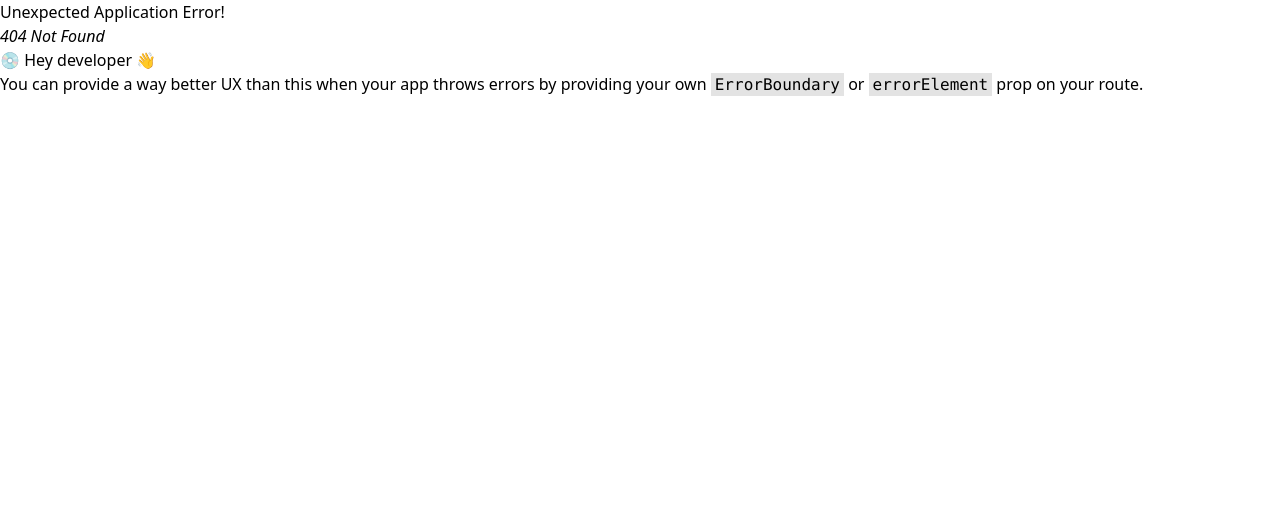
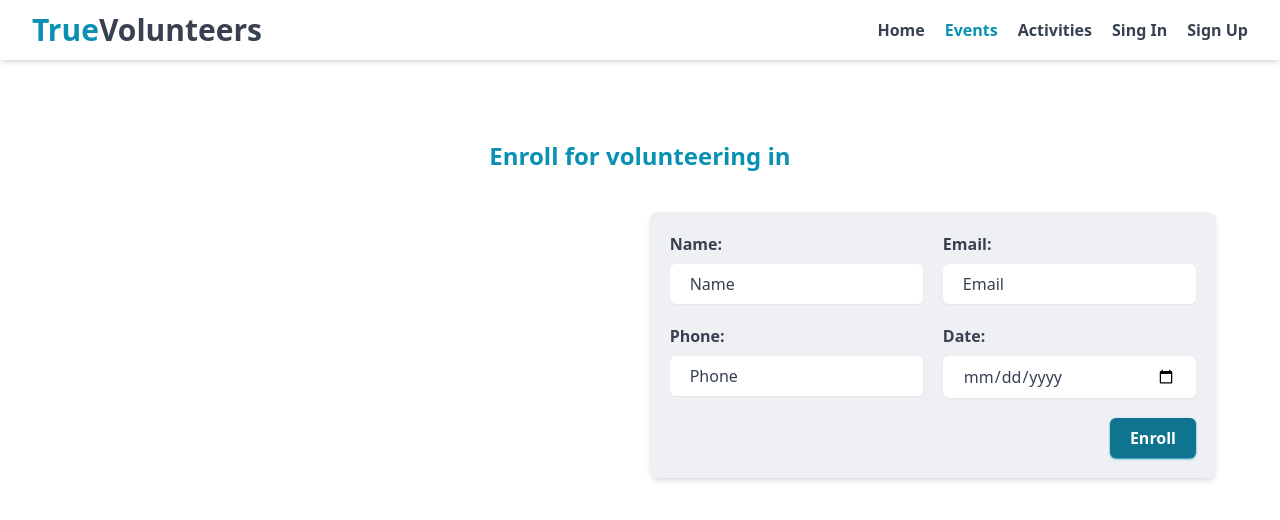
Before and after one commit to 10Sadique/true-volunteer-client, a React (Create React App) app: page /events/1 in a window 1280 px wide. Before the commit this address had no page. Shown: the top 520 px of the page. Built offline with nearby package versions, Linux system fonts and the light colour scheme; no server answers.

Commit message:
eventpage added

```diff
--- a/src/components/EventCard.tsx
+++ b/src/components/EventCard.tsx
@@ -23,7 +23,7 @@ const EventCard: FC<IEventCard> = ({ event }) => {
                 <h2 className="text-xl font-bold text-gray-700">{title}</h2>
                 <div className="mb-2" />
                 <Link to={`/events/${_id}`}>
-                    <button className="w-full px-5 py-2 text-white rounded-lg shadow-md bg-cyan-600 shadow-cyan-600">
+                    <button className="w-full px-5 py-2 font-semibold text-white rounded-lg shadow-md bg-cyan-600 shadow-cyan-600">
                         Enroll for Event
                     </button>
                 </Link>
--- /dev/null
+++ b/src/pages/EventPage.tsx
@@ -0,0 +1,101 @@
+import { FC, useState, useEffect } from 'react';
+import { useLocation } from 'react-router-dom';
+import { IEvent } from '../components/Events';
+
+type IEventPage = {};
+
+const EventPage = () => {
+    const location = useLocation();
+    const id = location.pathname.split('/').at(-1);
+    const [event, setEvent] = useState<IEvent>();
+
+    useEffect(() => {
+        fetch(`http://localhost:5000/events/${id}`)
+            .then((res) => res.json())
+            .then((data) => {
+                setEvent(data);
+            });
+    }, [id]);
+
+    console.log(event);
+
+    return (
+        <div>
+            <div>
+                <h1 className="text-2xl font-bold text-center text-cyan-600">
+                    Enroll for volunteering in {event?.title}
+                </h1>
+            </div>
+            <div className="mb-10" />
+            <div className="flex flex-col gap-5 md:flex-row">
+                <div className="basis-1/2">
+                    <div className="overflow-hidden rounded-lg shadow-md">
+                        <img src={event?.img} alt="" />
+                    </div>
+                </div>
+                <form className="p-5 text-gray-700 rounded-lg shadow-md bg-gray-200/60 h-max basis-1/2">
+                    <div className="grid grid-cols-1 gap-5 md:grid-cols-2">
+                        <div className="space-y-2">
+                            <label htmlFor="name" className="font-semibold ">
+                                Name:
+                            </label>
+                            <input
+                                id="name"
+                                type="text"
+                                name="name"
+                                placeholder="Name"
+                                className="w-full px-5 py-2 rounded-md shadow-sm placeholder:text-gray-700"
+                            />
+                        </div>
+                        <div className="space-y-2">
+                            <label htmlFor="email" className="font-semibold ">
+                                Email:
+                            </label>
+                            <input
+                                id="email"
+                                type="email"
+                                name="email"
+                                placeholder="Email"
+                                className="w-full px-5 py-2 rounded-md shadow-sm placeholder:text-gray-700"
+                            />
+                        </div>
+                        <div className="space-y-2">
+                            <label htmlFor="phone" className="font-semibold ">
+                                Phone:
+                            </label>
+                            <input
+                                id="phone"
+                                type="text"
+                                name="phone"
+                                placeholder="Phone"
+                                className="w-full px-5 py-2 rounded-md shadow-sm placeholder:text-gray-700"
+                            />
+                        </div>
+                        <div className="space-y-2">
+                            <label htmlFor="date" className="font-semibold ">
+                                Date:
+                            </label>
+                            <input
+                                id="date"
+                                type="date"
+                                name="date"
+                                className="w-full px-5 py-2 rounded-md shadow-sm"
+                            />
+                        </div>
+                    </div>
+                    <div className="mb-5" />
+                    <div className="flex items-center justify-end">
+                        <button
+                            className="w-full px-5 py-2 font-semibold text-white rounded-md shadow-sm md:w-auto shadow-cyan-600 bg-cyan-700"
+                            type="submit"
+                        >
+                            Enroll
+                        </button>
+                    </div>
+                </form>
+            </div>
+        </div>
+    );
+};
+
+export default EventPage;
--- a/src/routes/Routes.tsx
+++ b/src/routes/Routes.tsx
@@ -1,6 +1,7 @@
 import { createBrowserRouter } from 'react-router-dom';
 import Events from '../components/Events';
 import Main from '../layout/Main';
+import EventPage from '../pages/EventPage';
 import Home from '../pages/Home';
 
 export const router = createBrowserRouter([
@@ -11,6 +12,7 @@ export const router = createBrowserRouter([
             { path: '/', element: <Home /> },
             { path: '/home', element: <Home /> },
             { path: '/events', element: <Events /> },
+            { path: '/events/:id', element: <EventPage /> },
         ],
     },
 ]);
```
Also changed, not shown: package.json (indentation only), 1 other file (tests, documents, lock files or other folders).
